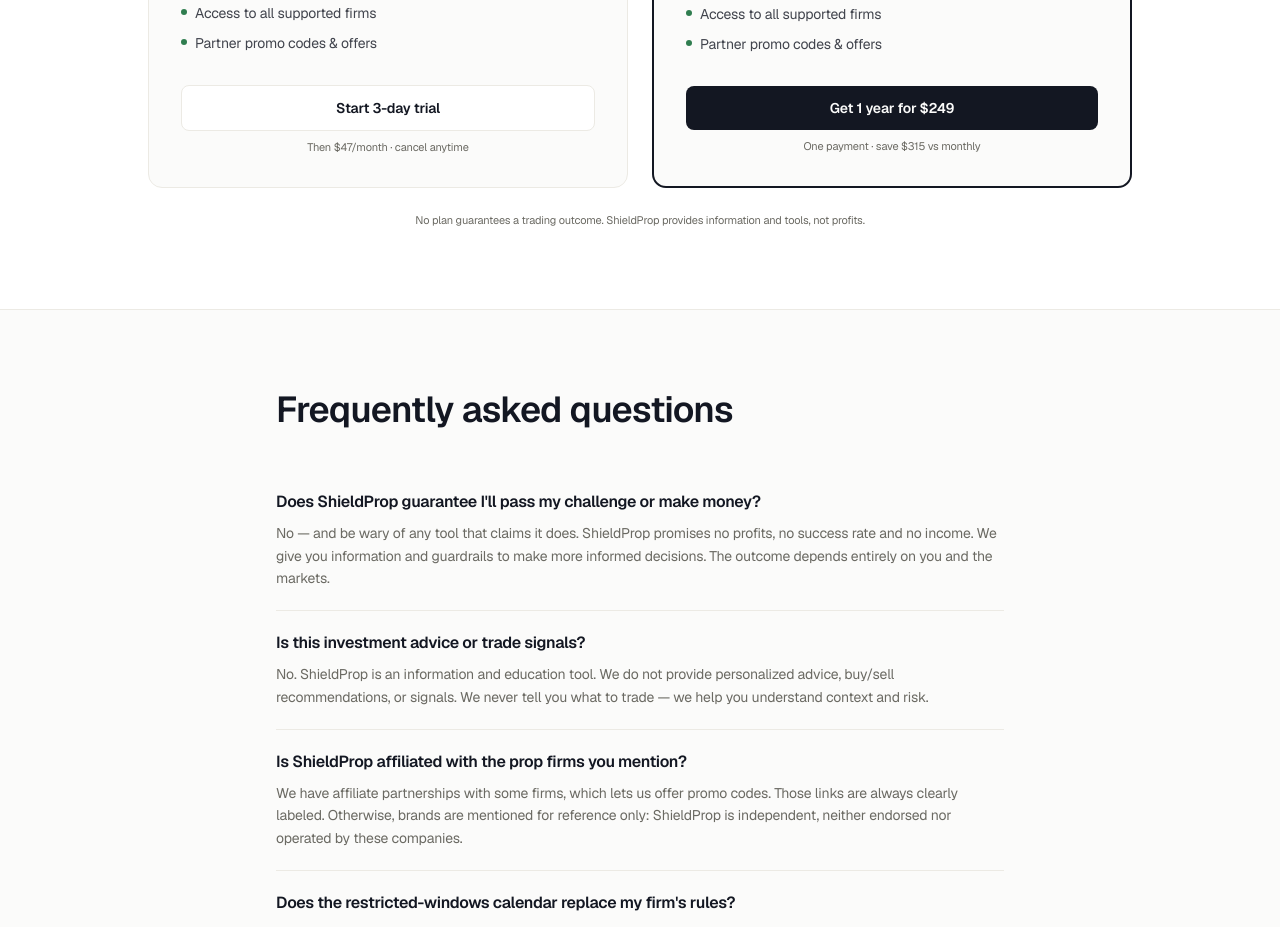
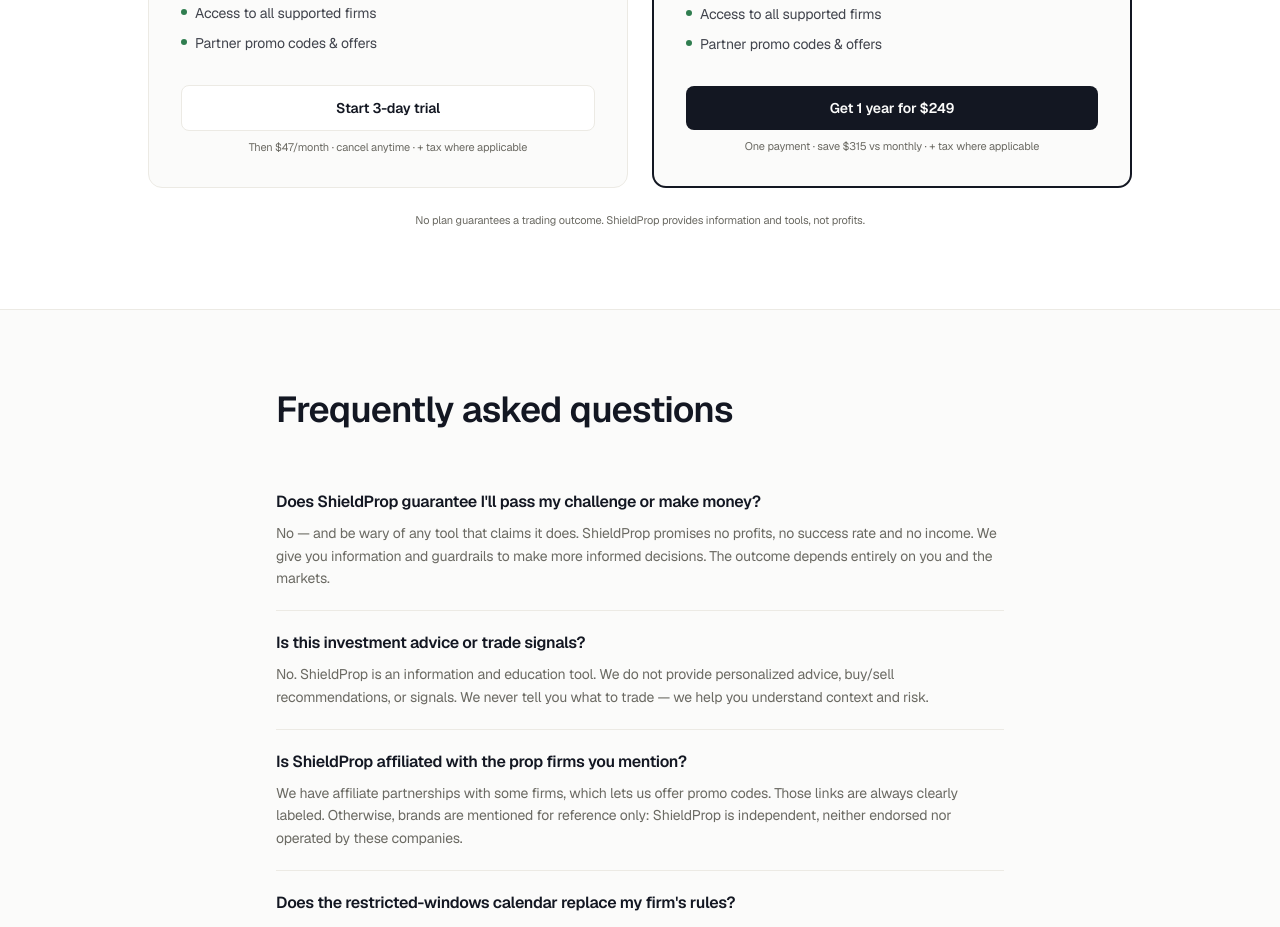
Before and after one commit to falcozoo/shieldprop, a Next.js app: page / in a window 1280 px wide. Shown: the part 3040-3967 px from the top of the page. Built offline with nearby package versions, Linux system fonts and the light colour scheme.

Commit message:
copy: add small '+ tax where applicable' note under both prices

```diff
--- a/app/page.tsx
+++ b/app/page.tsx
@@ -309,7 +309,7 @@
               Start 3-day trial
             </a>
             <p className="mt-2 text-center text-[11px] text-muted">
-              Then $47/month · cancel anytime
+              Then $47/month · cancel anytime · + tax where applicable
             </p>
           </div>
 
@@ -346,7 +346,7 @@
               Get 1 year for $249
             </a>
             <p className="mt-2 text-center text-[11px] text-muted">
-              One payment · save $315 vs monthly
+              One payment · save $315 vs monthly · + tax where applicable
             </p>
           </div>
         </div>
```
